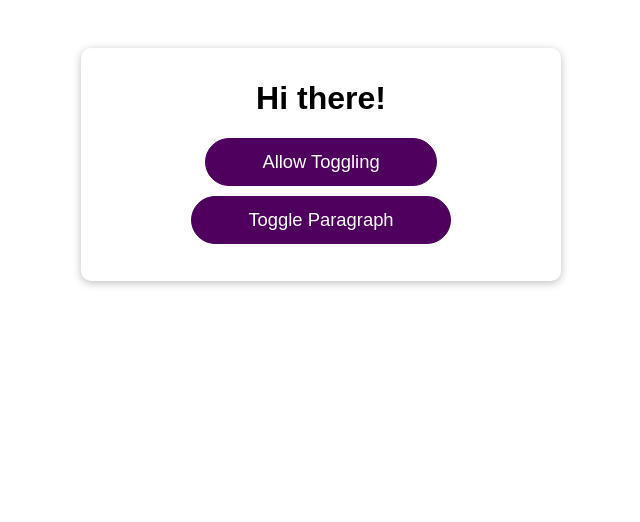
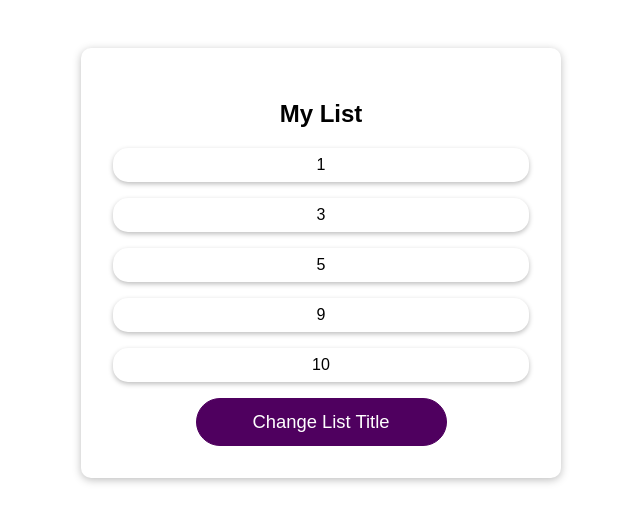
Before and after one commit to Pedro-Costa123/react_guide_others, a React (Create React App) app: page / in a window 1280 px wide. Shown: the top 522 px of the page, without its empty margins (319-959 px from the left). Built offline with nearby package versions, Linux system fonts and the light colour scheme.

Commit message:
Section 12 - DONE

```diff
--- a/src/App.js
+++ b/src/App.js
@@ -1,31 +1,22 @@
-import React, { useState, useCallback } from "react";
+import React, { useState, useCallback, useMemo } from "react";
 
 import "./App.css";
+import DemoList from "./components/Demo/DemoList";
 import Button from "./components/UI/Button/Button";
-import DemoOutput from "./components/UI/Button/Demo/DemoOutput";
 
 function App() {
-  const [showPar, setShowPar] = useState(false);
-  const [allowToggle, setAllowToggle] = useState(false);
+  const [listTitle, setListTitle] = useState("My List");
 
-  console.log("App Running");
+  const changeTitleHandler = useCallback(() => {
+    setListTitle("New Title");
+  }, []);
 
-  const toggleParHandler = useCallback(() => {
-    if (allowToggle) {
-      setShowPar((prevShowPar) => !prevShowPar);
-    }
-  }, [allowToggle]);
-
-  const allowToggleHandler = () => {
-    setAllowToggle(true);
-  };
+  const listItems = useMemo(() => [5, 3, 1, 10, 9], []);
 
   return (
     <div className="app">
-      <h1>Hi there!</h1>
-      <DemoOutput show={showPar} />
-      <Button onClick={allowToggleHandler}>Allow Toggling</Button>
-      <Button onClick={toggleParHandler}>Toggle Paragraph</Button>
+      <DemoList title={listTitle} items={listItems} />
+      <Button onClick={changeTitleHandler}>Change List Title</Button>
     </div>
   );
 }
--- /dev/null
+++ b/src/components/Demo/DemoList.js
@@ -0,0 +1,26 @@
+import React, { useMemo } from "react";
+
+import classes from "./DemoList.module.css";
+
+const DemoList = (props) => {
+  const { items } = props;
+
+  const sortedList = useMemo(() => {
+    console.log("Items sorted");
+    return items.sort((a, b) => a - b);
+  }, [items]);
+  console.log("DemoList RUNNING");
+
+  return (
+    <div className={classes.list}>
+      <h2>{props.title}</h2>
+      <ul>
+        {sortedList.map((item) => (
+          <li key={item}>{item}</li>
+        ))}
+      </ul>
+    </div>
+  );
+};
+
+export default React.memo(DemoList);
--- /dev/null
+++ b/src/components/Demo/DemoList.module.css
@@ -0,0 +1,12 @@
+.list ul {
+  list-style: none;
+  margin: 0;
+  padding: 0;
+}
+
+.list li {
+  margin: 1rem 0;
+  padding: 0.5rem;
+  box-shadow: 0 2px 5px rgba(0, 0, 0, 0.26);
+  border-radius: 15px;
+}
--- a/src/components/UI/Button/Button.module.css
+++ b/src/components/UI/Button/Button.module.css
@@ -7,7 +7,6 @@
   cursor: pointer;
   font-size: 1.15rem;
   border-radius: 30px;
-  margin: 5px;
 }
 
 .button:hover,
--- a/src/components/UI/Button/Demo/DemoOutput.js
+++ /dev/null
@@ -1,10 +0,0 @@
-import React from "react";
-
-import MyParagraph from "./MyParagraph";
-
-const DemoOutput = (props) => {
-  console.log("DemoOutput Running");
-  return <MyParagraph>{props.show ? "This is new!" : ""}</MyParagraph>;
-};
-
-export default React.memo(DemoOutput);
--- a/src/components/UI/Button/Demo/MyParagraph.js
+++ /dev/null
@@ -1,8 +0,0 @@
-import React from "react";
-
-const MyParagraph = (props) => {
-  console.log("MyParagraph Running");
-  return <p>{props.children}</p>;
-};
-
-export default MyParagraph;
```
Also changed, not shown: src/App.css (line endings or trailing spaces).
